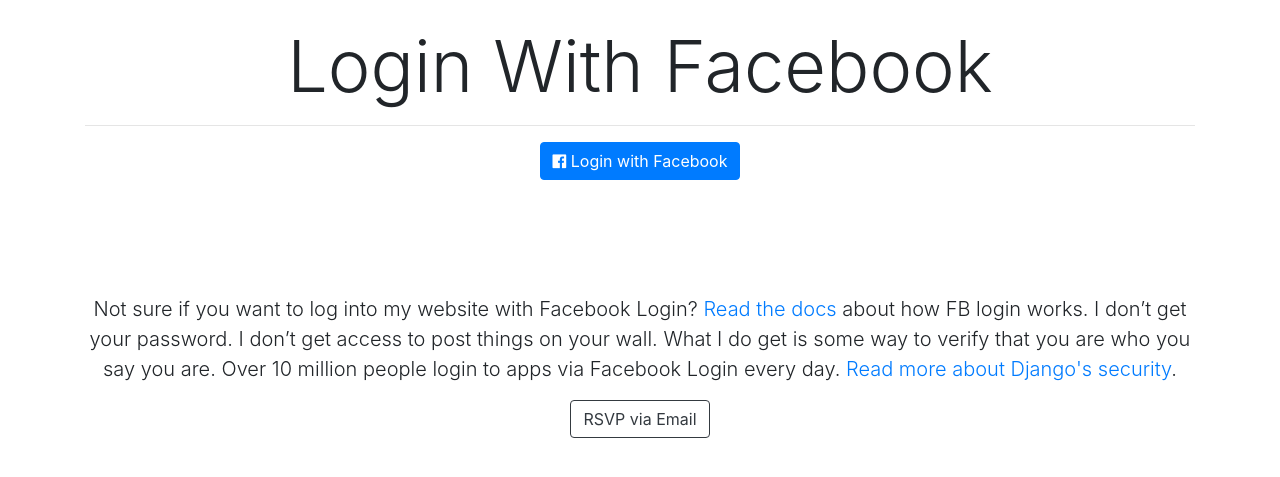
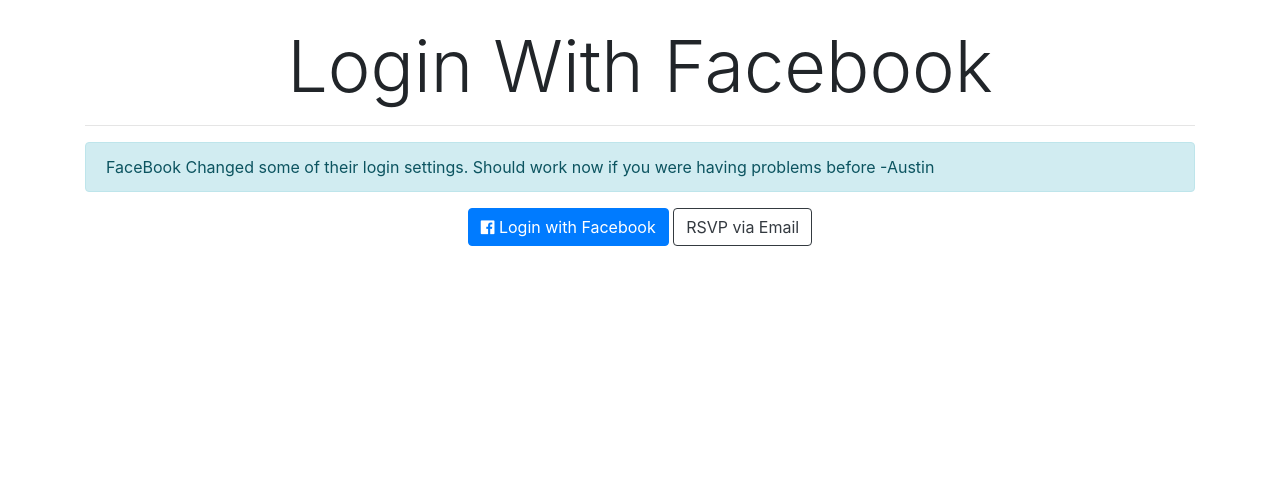
Before and after one commit to bakosa/ashley_austin_wedding, a Django app: page /login/ in a window 1280 px wide. Shown: the part 56-533 px from the top of the page. Run offline with Django 3.2, Linux system fonts and the light colour scheme; some libraries are stand-ins or nearby versions.

Commit message:
update fb login page

```diff
--- a/project/templates/registration/login.html
+++ b/project/templates/registration/login.html
@@ -6,12 +6,15 @@
 <div class="container">
 	<br>
 	<h1 class="display-3 text-center">Login With Facebook</h1>
+
 	<hr>
+	<div class="alert alert-info">FaceBook Changed some of their login settings. Should work now if you were having problems before -Austin</div>
 	<div class="row">
 		<div class="col"></div>
 		<div class="col-lg-4">
 			<div class="text-center">
 				<a class="btn btn-primary" href="{% url 'social:begin' 'facebook' %}"><span class="fa fa-facebook-official"></span> Login with Facebook</a>
+				<a class="btn btn-outline-dark" href="mailto:austinbakos@yahoo.com">RSVP via Email</a>
 				<br>
 			</div>
 
@@ -20,8 +23,7 @@
 	</div>
 	<br>
 	<div style="padding-top: 90px" class="text-center">
-		<p class="lead">Not sure if you want to log into my website with Facebook Login? <a href="https://developers.facebook.com/docs/facebook-login">Read the docs</a> about how FB login works. I don’t get your password. I don’t get access to post things on your wall. What I do get is some way to verify that you are who you say you are. Over 10 million people login to apps via Facebook Login every day. <a href="https://docs.djangoproject.com/en/2.0/topics/security/">Read more about Django's security</a>.</p>
-		<a class="btn btn-outline-dark" href="mailto:austinbakos@yahoo.com">RSVP via Email</a>
+
 	</div>
 </div>
   {% endblock %}
```
